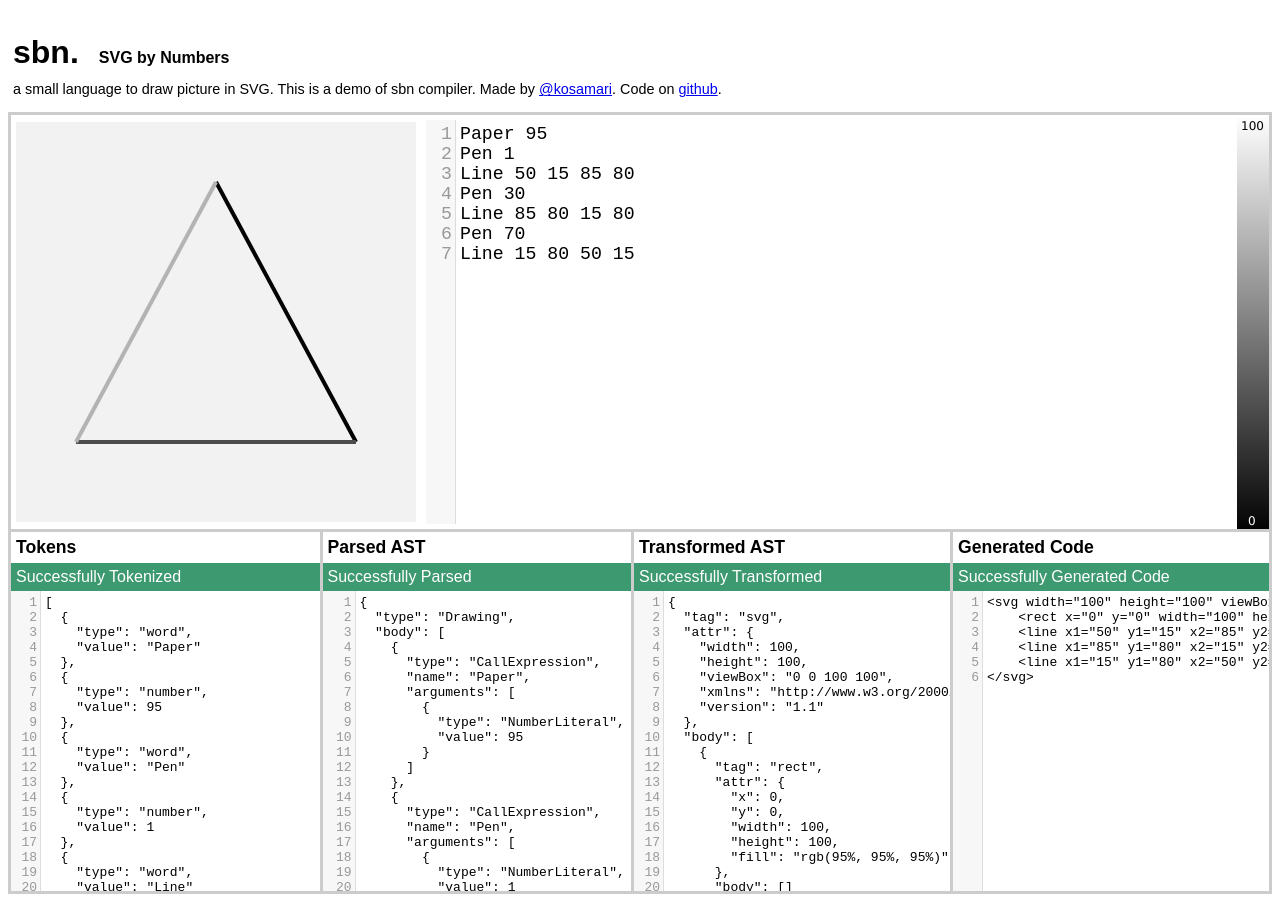
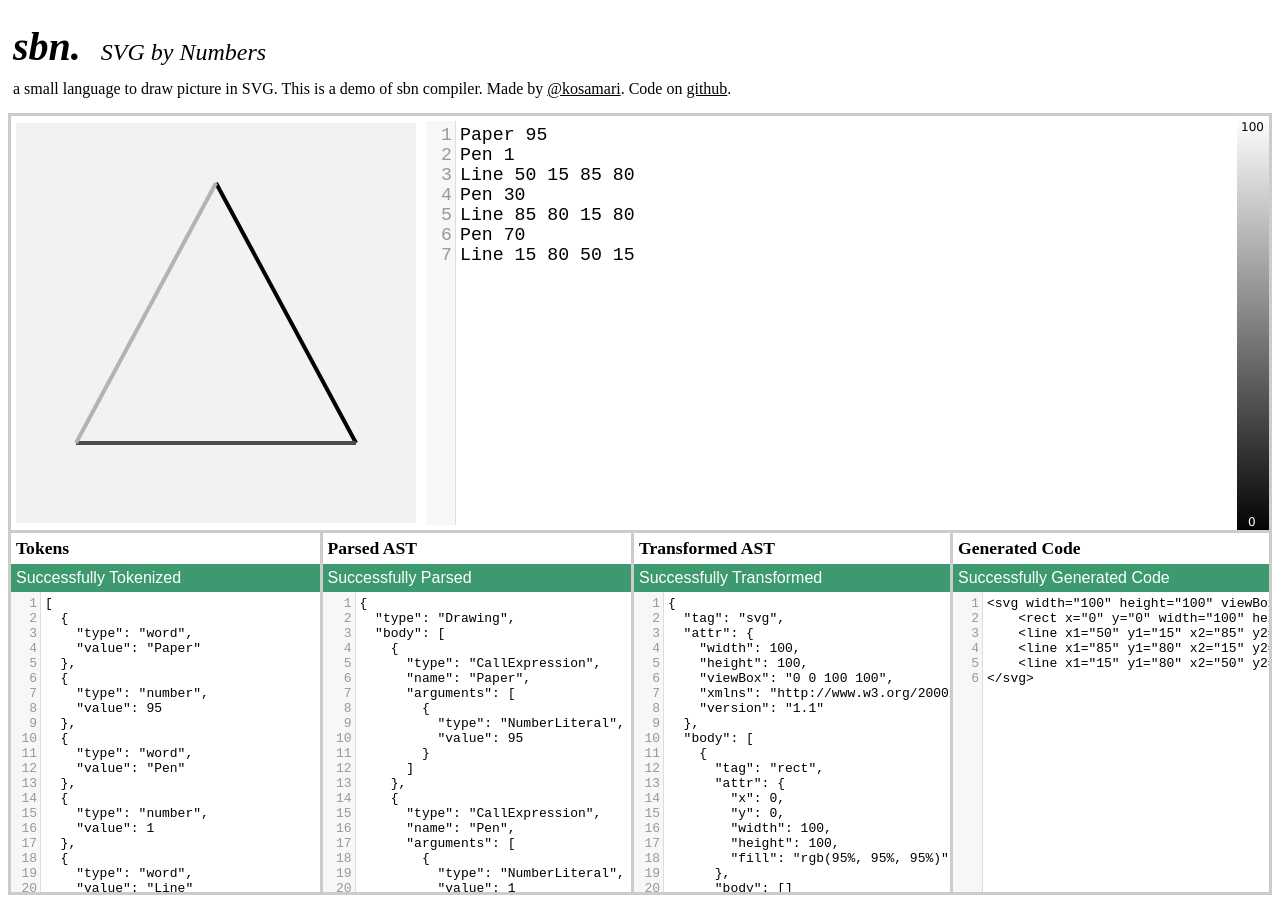
Before and after one commit to kosamari/sbn, a website: page docs/index.html in a window 1280 px wide. Drawn offline with nearby package versions, Linux system fonts and the light colour scheme.

Commit message:
move to /docs

```diff
--- a/demo/sbn.css
+++ b/docs/sbn.css
@@ -2,21 +2,32 @@
   // background: #222;
   // color:#fff
 }
+
 svg {
   height: 100%;
   width: 100%;
 }
 
 #header {
-  font-family: sans-serif;
+  font-family: Baskerville, 'Times New Roman', serif;
   padding:5px;
 }
 
+#header a {
+  color: #000;
+}
+
 #header h1{
+  font-size:2.5em;
   white-space: nowrap;
+  font-style: italic;
+  margin-right:20px;
+  margin-bottom:0px;
+  margin-top:10px;
 }
 
 #header p {
+  font-size:1em;
   margin: 0px;
 }
 
@@ -29,19 +40,14 @@ svg {
   align-items:baseline;
 }
 
-#header > div:first-child h1{
-  margin-right:20px;
-  margin-bottom:0px;
-}
 
 #header > div:first-child p{
-  font-weight: bold;
+  font-style: italic;
+  font-size: 1.5em;
 }
-
 
 #header > div:last-child p{
   margin:10px 0px;
-  font-size:0.9em;
 }
 
 #editor {
@@ -71,9 +77,9 @@ svg {
   font-size: 1.4em;
 }
 
-
 #process {
   display: flex;
+  font-family: Baskerville, 'Times New Roman', serif;
 }
 
 #process > div {
@@ -88,7 +94,6 @@ svg {
 }
 
 #process > div > h2 {
-  font-family: sans-serif;
   padding: 5px;
   overflow: scroll;
   white-space: nowrap;
```
Also changed, not shown: docs/index.html (renamed from demo/index.html).
